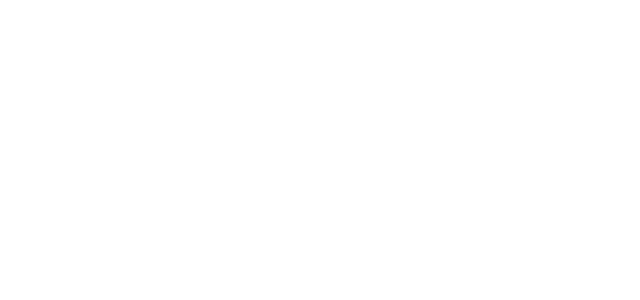
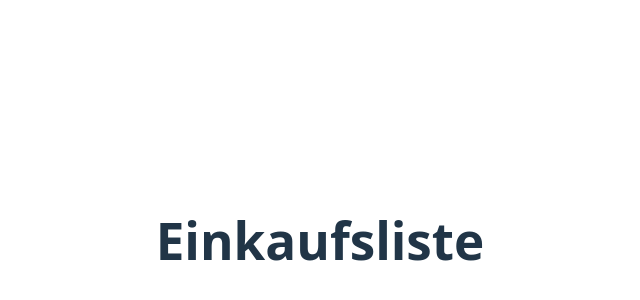
Before and after one commit to Pierro-e/HTWD-SE-shareshop_4B, a Vue app in the folder src/frontend/shareshop_4b/: page /list in a window 1280 px wide. Before the commit this address had no page. Shown: the part 160-460 px from the top of the page, without its empty margins (320-960 px from the left). Built offline with nearby package versions, Linux system fonts and the light colour scheme.

Commit message:
Componente für Listenansicht erstellt #117

```diff
--- /dev/null
+++ b/src/frontend/shareshop_4b/src/components/List.vue
@@ -0,0 +1,19 @@
+<template>
+  <header>
+    <h1>Einkaufsliste</h1>
+  </header>
+  <main>
+  </main>
+  <Footer>
+  </Footer>
+</template>
+
+<script>
+export default {
+
+}
+</script>
+
+<style scoped>
+
+</style>
--- a/src/frontend/shareshop_4b/src/components/ListCreator.vue
+++ b/src/frontend/shareshop_4b/src/components/ListCreator.vue
@@ -1,7 +1,7 @@
 <template>
   <header>
     <h1>Neue Liste erstellen</h1>
-    <button id="done">Fertig</button>
+    <button id="done" @click="createList">Fertig</button>
   </header>
   <main>
   </main>
@@ -10,6 +10,13 @@
 </template>
 
 <script>
+  export default {
+    methods: {
+      createList() {
+        this.$router.push('/list')  // Weiterleiten
+      }
+    }
+  }
 </script>
 
 <style scoped>
--- a/src/frontend/shareshop_4b/src/router.js
+++ b/src/frontend/shareshop_4b/src/router.js
@@ -4,6 +4,7 @@ import ProjektEinführung from "./components/ProjektEinführung.vue";
 import CreateAccount from "./components/CreateAccount.vue";
 import ListOverview from "./components/ListOverview.vue";
 import ListCreator from "./components/ListCreator.vue";
+import List from "./components/List.vue";
 
 const routes = [
   { path: "/", component: Login },
@@ -11,6 +12,7 @@ const routes = [
   { path: "/registrieren", component: CreateAccount },
   { path: "/listen", component: ListOverview },
   { path: "/neueliste", component: ListCreator },
+  { path: "/list", component: List },
 ];
 
 const router = createRouter({
```
